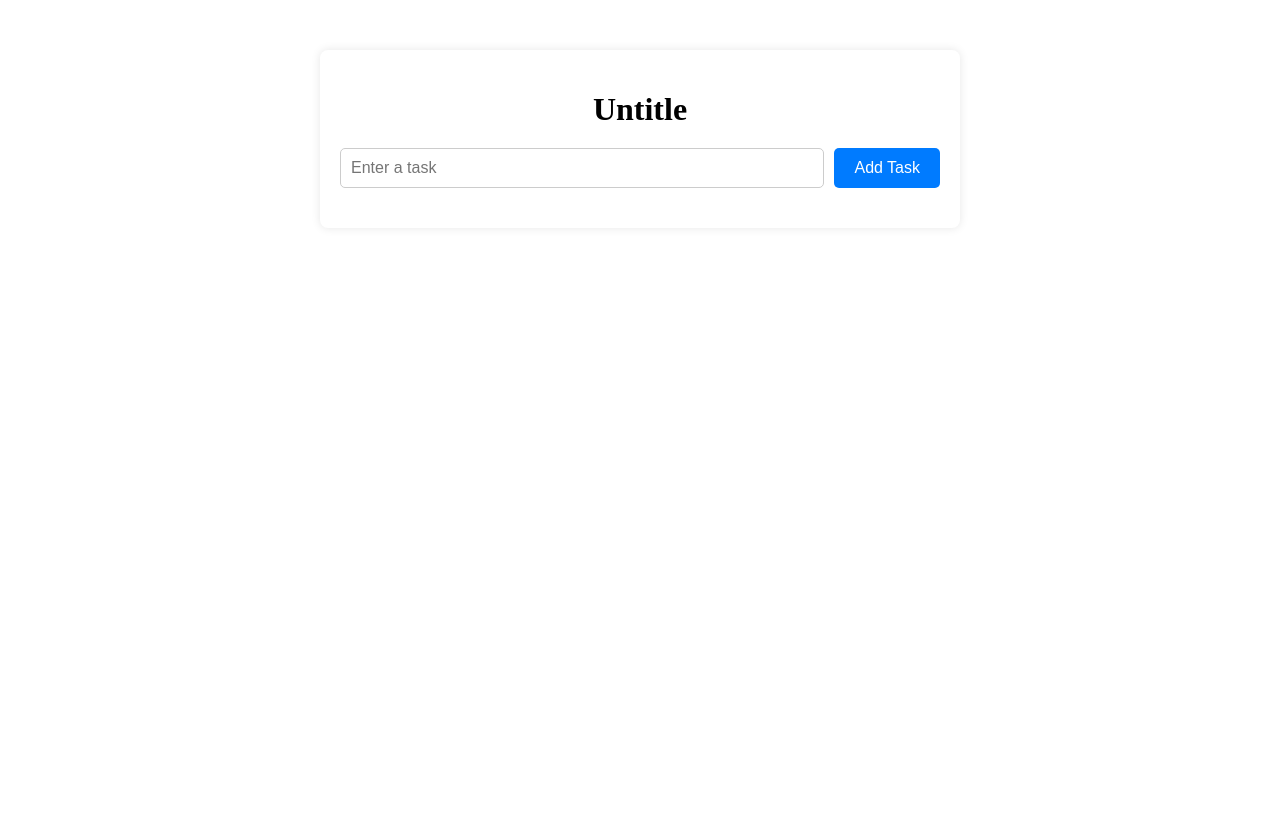
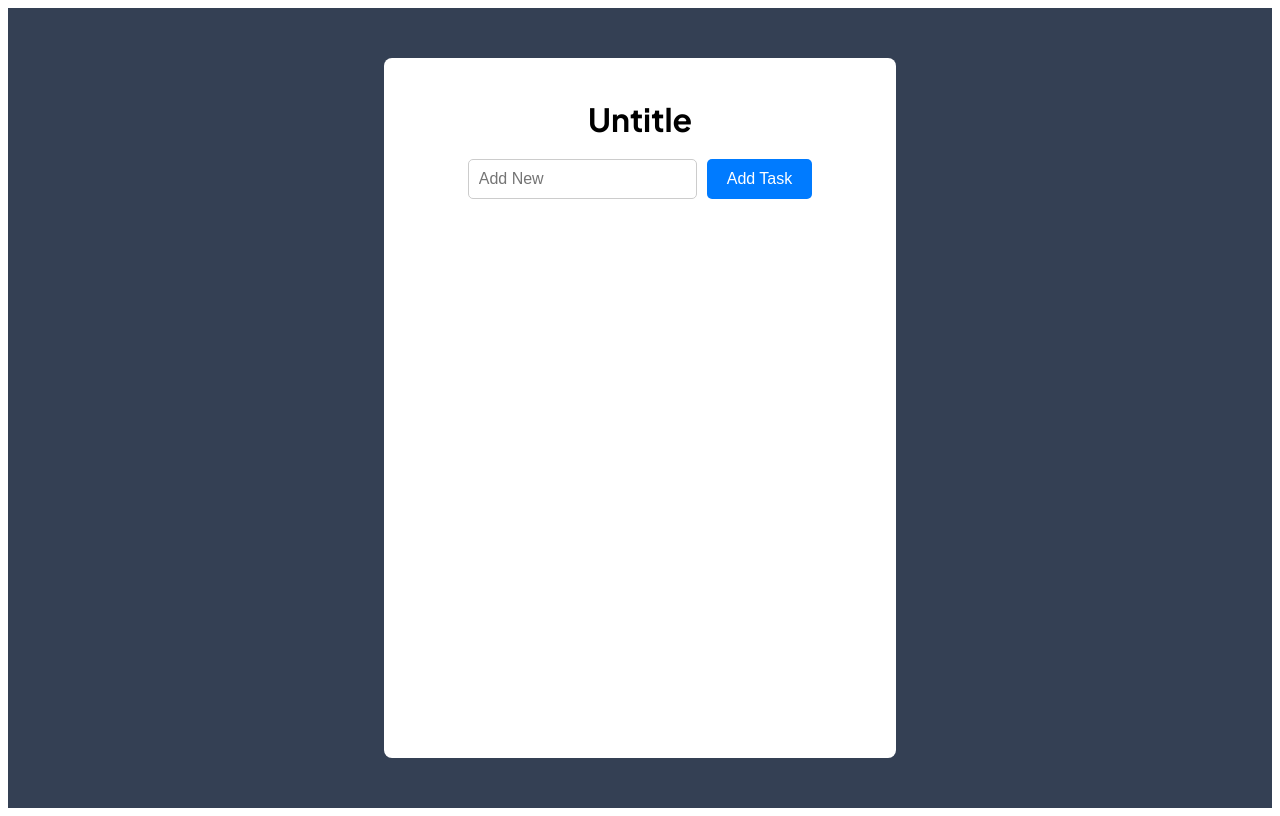
Before and after one commit to vanta-source/Company-Website, a Vue app: page / in a window 1280 px wide. Both pictures are taken after a click on the button "Create To-Do List". Built offline with nearby package versions, Linux system fonts and the light colour scheme.

Commit message:
Update TodoList

```diff
--- a/src/components/icons/TodoList.vue
+++ b/src/components/icons/TodoList.vue
@@ -1,10 +1,11 @@
 <template>
+<div class="Back-ground">
   <div class="todo-container">
     <h1>{{ title }}</h1>
 
     <!-- Input for adding a new task -->
     <div class="input-container">
-      <input v-model="newTask" @keyup.enter="addTask" placeholder="Enter a task" />
+      <input v-model="newTask" @keyup.enter="addTask" placeholder="Add New" />
       <button @click="addTask">Add Task</button>
     </div>
 
@@ -15,6 +16,7 @@
         <button @click="removeTask(index)">Delete</button>
       </li>
     </ul>
+  </div>
   </div>
 </template>
 
@@ -43,25 +45,35 @@ export default {
 
 <style scoped>
 /* Styling for the to-do list page */
+@import url('https://fonts.googleapis.com/css2?family=Plus+Jakarta+Sans:ital,wght@0,200..800;1,200..800&display=swap');
+
+.Back-ground{
+    height: 100vh;
+    background-color: #344054;
+    display: flex;
+
+}
 .todo-container {
   max-width: 600px;
   margin: 50px auto;
-  padding: 20px;
+  padding: 20px 84px;
   background-color: #fff;
   border-radius: 8px;
-  box-shadow: 0px 0px 10px rgba(0, 0, 0, 0.1);
+
 }
 
 .todo-container h1 {
   font-size: 2rem;
   margin-bottom: 20px;
   text-align: center;
+  font-family: Plus Jakarta Sans;
 }
 
 .input-container {
   display: flex;
   justify-content: space-between;
   margin-bottom: 20px;
+
 }
 
 .input-container input {
```
Also changed, not shown: src/WelcomePage.vue (deleted), src/assets/BG.png.
